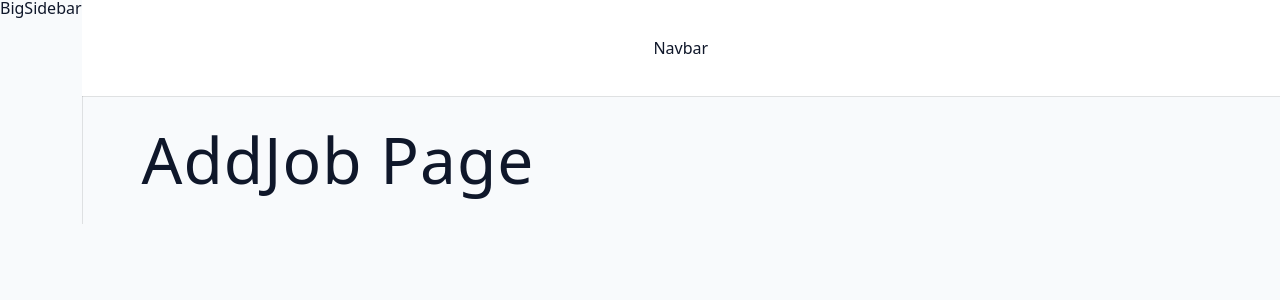
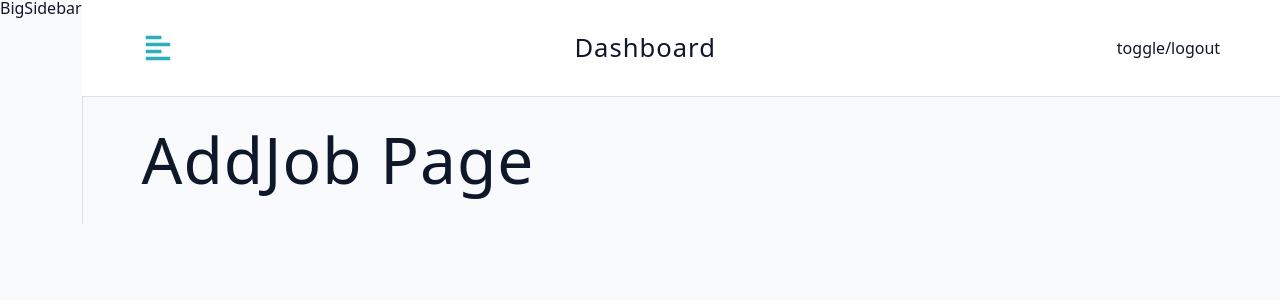
Before and after one commit to Omarr-kh/mern-jobify, a React (Vite) app in the folder client/: page /dashboard in a window 1280 px wide. Shown: the top 300 px of the page. Built offline with nearby package versions, Linux system fonts and the light colour scheme.

Commit message:
implement Navbar component with sidebar toggle functionality

```diff
--- a/client/src/components/Navbar.jsx
+++ b/client/src/components/Navbar.jsx
@@ -1,6 +1,23 @@
 import Wrapper from "../assets/wrappers/Navbar";
+import { FaAlignLeft } from "react-icons/fa";
+import Logo from "./Logo";
+import { useDashboardContext } from "../pages/DashboardLayout";
 
 function Navbar() {
-  return <Wrapper>Navbar</Wrapper>;
+  const { toggleSidebar } = useDashboardContext();
+  return (
+    <Wrapper>
+      <div className="nav-center">
+        <button type="button" className="toggle-btn" onClick={toggleSidebar}>
+          <FaAlignLeft />
+        </button>
+        <div>
+          <Logo />
+          <h4 className="logo-text">dashboard</h4>
+        </div>
+        <div className="btn-container">toggle/logout</div>
+      </div>
+    </Wrapper>
+  );
 }
 export default Navbar;
```
